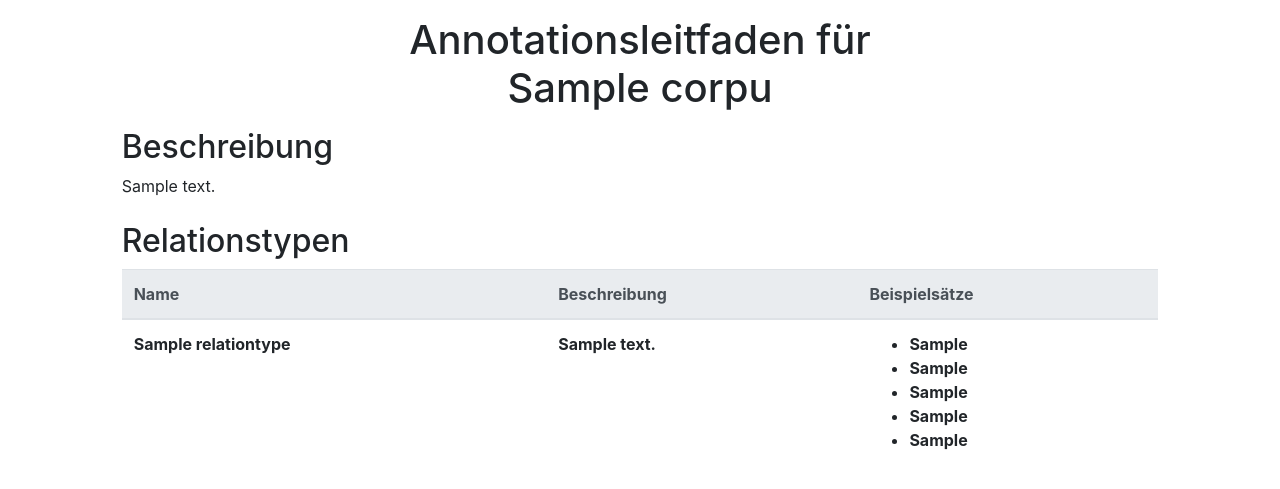
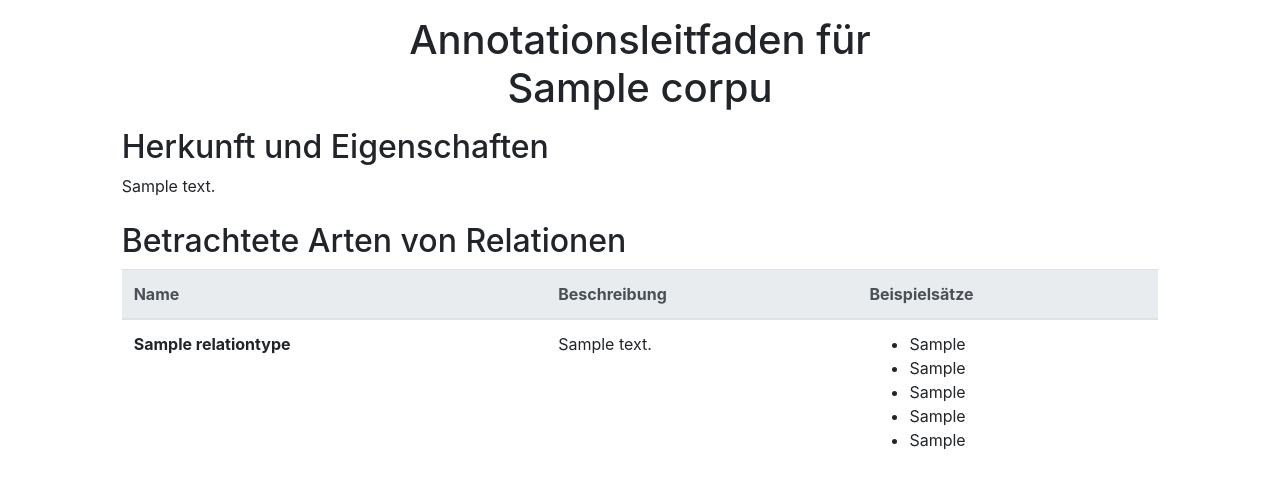
Before and after one commit to acidAnn/locksley, a Django app: page /corpus-instructions/1/ in a window 1280 px wide. Shown: the part 58-547 px from the top of the page. Run offline with Django 3.2, Linux system fonts and the light colour scheme; a user stored in the database is signed in; tables that the repository leaves empty hold one stand-in row (values such as "Sample post"); lists and menus that the app fills with data are empty; some libraries are stand-ins or nearby versions.

Commit message:
Refine annotation instructions template

```diff
--- a/django_unchained/templates/annotation/corpus-instructions.jinja2
+++ b/django_unchained/templates/annotation/corpus-instructions.jinja2
@@ -9,14 +9,14 @@
 
 <div class="row justify-content-center">
     <div class="col-sm-12 col-md-10 pt-2">
-        <h2>Beschreibung</h2>
+        <h2>Herkunft und Eigenschaften</h2>
             <p>{{ corpus.description }}</p>
     </div>
 </div>
 
 <div class="row justify-content-center">
     <div class="col-sm-12 col-md-10 pt-2">
-        <h2>Relationstypen</h2>
+        <h2>Betrachtete Arten von Relationen</h2>
         {% if relation_types %}
         <table class="table">
           <thead class="thead-light">
@@ -30,8 +30,8 @@
               {% for relation_type in relation_types %}
                   <tr>
                     <th scope="row">{{ relation_type.name }}</th>
-                    <th>{{ relation_type.description }}</th>
-                    <th>
+                    <td>{{ relation_type.description }}</td>
+                    <td>
                         <ul>
                         <li>{{ relation_type.example1 }}</li>
                         <li>{{ relation_type.example2 }}</li>
@@ -39,7 +39,7 @@
                         <li>{{ relation_type.example4 }}</li>
                         <li>{{ relation_type.example5 }}</li>
                         </ul>
-                    </th>
+                    </td>
                    </tr>
               {% endfor %}
           </tbody>
```
